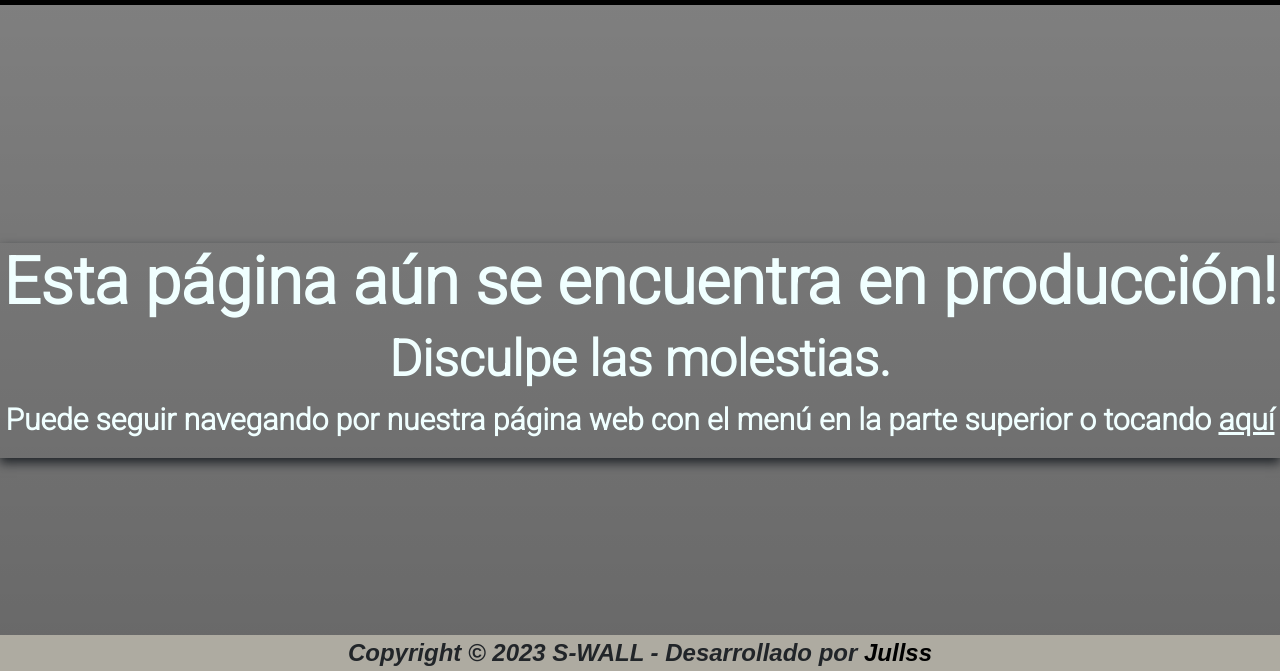
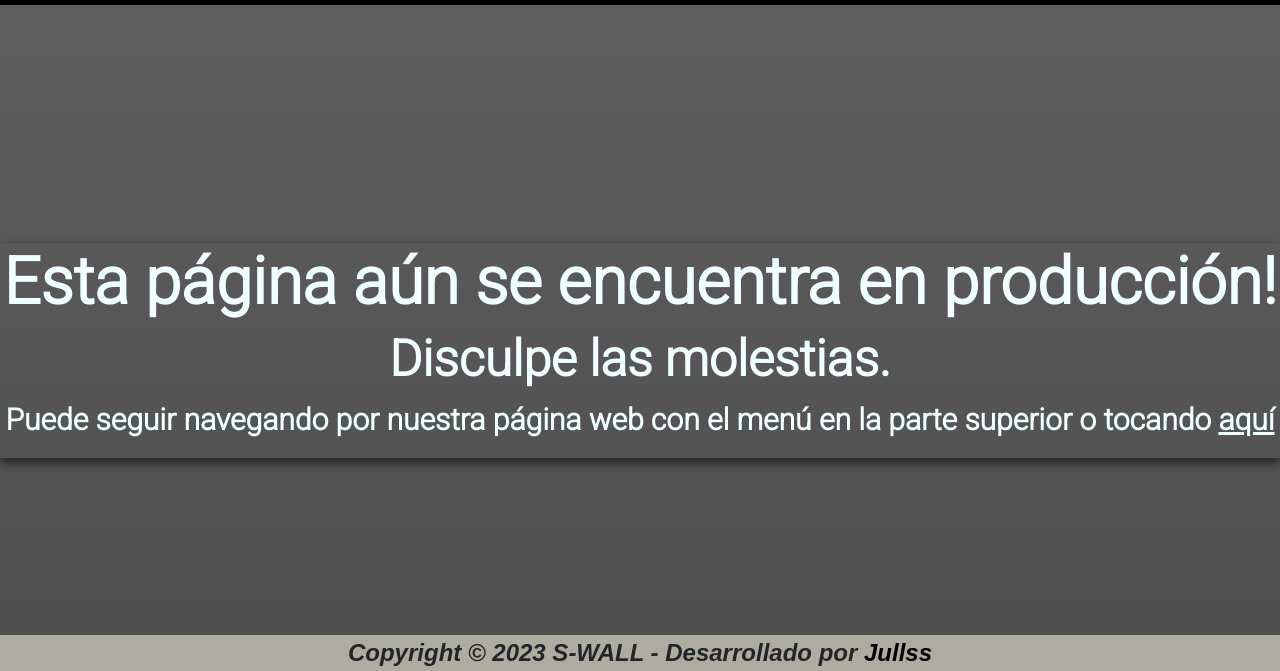
Before and after one commit to Jullssz/SWall-Company, a website: page pages/servicios.html in a window 1280 px wide. Shown: the part 158-829 px from the top of the page. Drawn offline with nearby package versions, Linux system fonts and the light colour scheme; the site is published under a folder, as on GitHub Pages, so addresses that start at the root find nothing; a web font is replaced by a local one.

Commit message:
fix fondo de servicios

```diff
--- a/scss/style.scss
+++ b/scss/style.scss
@@ -205,7 +205,7 @@ main{
 
 /*----------------SERVICIOS PAG------------------*/
 .servicios__main{
-    background: linear-gradient(rgba(0,0,0,0.4),rgba(0,0,0,0.5)), url(/img/fondo_pared.jpeg) no-repeat;
+    background: linear-gradient(rgba(0,0,0,0.4),rgba(0,0,0,0.5)), url(../img/fondo_pared.jpeg) no-repeat;
     background-size: cover;
     height: 78.7vh;
     .vanish{
```
Also changed, not shown: css/style.css.
